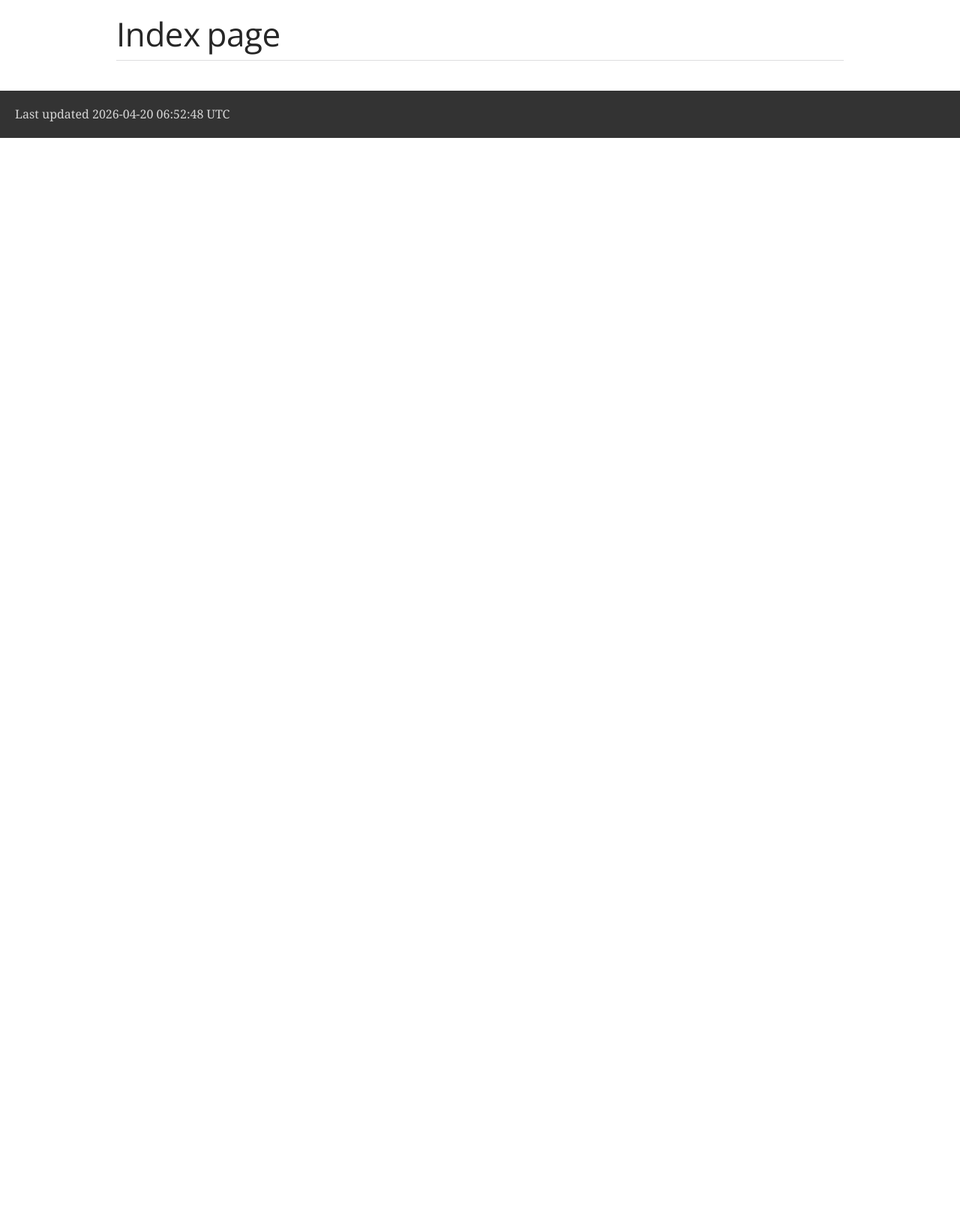
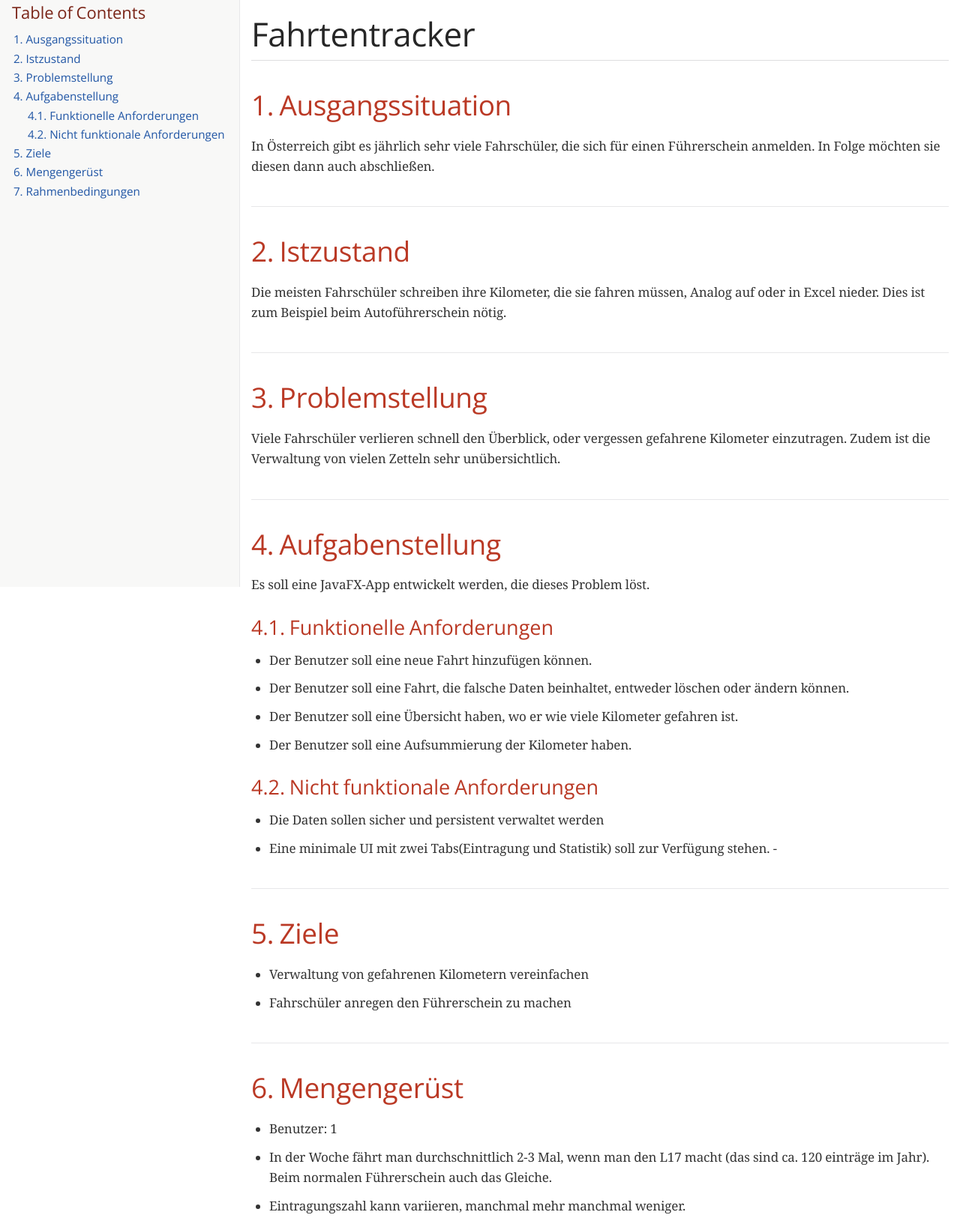
Before and after one commit to JBrunnerhtl/Driving_Tracker_Java_Docs, a plain HTML site: page index.html in a window 1280 px wide. Shown: the part 17-1642 px from the top of the page at 75% size. Before the commit the page ends 800 px from the top, so only its background shows below. Drawn offline with nearby package versions, Linux system fonts and the light colour scheme; a web font is replaced by a local one.

Commit message:
Deploying to gh-pages from @ JBrunnerhtl/Driving_Tracker_Java_Docs@8c93845af6f8a0d8375fcdff294f30f35becec4d 🚀

```diff
--- a/index.html
+++ b/index.html
@@ -6,7 +6,7 @@
 <meta name="viewport" content="width=device-width, initial-scale=1.0">
 <meta name="generator" content="Asciidoctor 2.0.20">
 <link rel="icon" type="image/png" href="themes/favicon.png">
-<title>Index page</title>
+<title>Fahrtentracker</title>
 <link rel="stylesheet" href="https://fonts.googleapis.com/css?family=Open+Sans:300,300italic,400,400italic,600,600italic%7CNoto+Serif:400,400italic,700,700italic%7CDroid+Sans+Mono:400,700">
 <style>
 /*! Asciidoctor default stylesheet | MIT License | https://asciidoctor.org */
@@ -435,16 +435,148 @@ body.book #toc,body.book #preamble,body.book h1.sect0,body.book .sect1>h2{page-b
 </style>
 <link rel="stylesheet" href="https://cdnjs.cloudflare.com/ajax/libs/font-awesome/4.7.0/css/font-awesome.min.css">
 </head>
-<body class="article">
+<body class="article toc2 toc-left">
 <div id="header">
-<h1>Index page</h1>
+<h1>Fahrtentracker</h1>
+<div id="toc" class="toc2">
+<div id="toctitle">Table of Contents</div>
+<ul class="sectlevel1">
+<li><a href="#_ausgangssituation">1. Ausgangssituation</a></li>
+<li><a href="#_istzustand">2. Istzustand</a></li>
+<li><a href="#_problemstellung">3. Problemstellung</a></li>
+<li><a href="#_aufgabenstellung">4. Aufgabenstellung</a>
+<ul class="sectlevel2">
+<li><a href="#_funktionelle_anforderungen">4.1. Funktionelle Anforderungen</a></li>
+<li><a href="#_nicht_funktionale_anforderungen">4.2. Nicht funktionale Anforderungen</a></li>
+</ul>
+</li>
+<li><a href="#_ziele">5. Ziele</a></li>
+<li><a href="#_mengengerüst">6. Mengengerüst</a></li>
+<li><a href="#_rahmenbedingungen">7. Rahmenbedingungen</a></li>
+</ul>
+</div>
 </div>
 <div id="content">
-
+<div class="sect1">
+<h2 id="_ausgangssituation"><a class="anchor" href="#_ausgangssituation"></a>1. Ausgangssituation</h2>
+<div class="sectionbody">
+<div class="paragraph">
+<p>In Österreich gibt es jährlich sehr viele Fahrschüler, die sich für einen Führerschein anmelden. In Folge möchten sie diesen dann auch abschließen.</p>
+</div>
+</div>
+</div>
+<div class="sect1">
+<h2 id="_istzustand"><a class="anchor" href="#_istzustand"></a>2. Istzustand</h2>
+<div class="sectionbody">
+<div class="paragraph">
+<p>Die meisten Fahrschüler schreiben ihre Kilometer, die sie fahren müssen, Analog auf oder in Excel nieder. Dies ist zum Beispiel beim Autoführerschein nötig.</p>
+</div>
+</div>
+</div>
+<div class="sect1">
+<h2 id="_problemstellung"><a class="anchor" href="#_problemstellung"></a>3. Problemstellung</h2>
+<div class="sectionbody">
+<div class="paragraph">
+<p>Viele Fahrschüler verlieren schnell den Überblick, oder vergessen gefahrene Kilometer einzutragen. Zudem ist die Verwaltung von vielen Zetteln sehr unübersichtlich.</p>
+</div>
+</div>
+</div>
+<div class="sect1">
+<h2 id="_aufgabenstellung"><a class="anchor" href="#_aufgabenstellung"></a>4. Aufgabenstellung</h2>
+<div class="sectionbody">
+<div class="paragraph">
+<p>Es soll eine JavaFX-App entwickelt werden, die dieses Problem löst.</p>
+</div>
+<div class="sect2">
+<h3 id="_funktionelle_anforderungen"><a class="anchor" href="#_funktionelle_anforderungen"></a>4.1. Funktionelle Anforderungen</h3>
+<div class="ulist">
+<ul>
+<li>
+<p>Der Benutzer soll eine neue Fahrt hinzufügen können.</p>
+</li>
+<li>
+<p>Der Benutzer soll eine Fahrt, die falsche Daten beinhaltet, entweder löschen oder ändern können.</p>
+</li>
+<li>
+<p>Der Benutzer soll eine Übersicht haben, wo er wie viele Kilometer gefahren ist.</p>
+</li>
+<li>
+<p>Der Benutzer soll eine Aufsummierung der Kilometer haben.</p>
+</li>
+</ul>
+</div>
+</div>
+<div class="sect2">
+<h3 id="_nicht_funktionale_anforderungen"><a class="anchor" href="#_nicht_funktionale_anforderungen"></a>4.2. Nicht funktionale Anforderungen</h3>
+<div class="ulist">
+<ul>
+<li>
+<p>Die Daten sollen sicher und persistent verwaltet werden</p>
+</li>
+<li>
+<p>Eine minimale UI mit zwei Tabs(Eintragung und Statistik) soll zur Verfügung stehen.
+-</p>
+</li>
+</ul>
+</div>
+</div>
+</div>
+</div>
+<div class="sect1">
+<h2 id="_ziele"><a class="anchor" href="#_ziele"></a>5. Ziele</h2>
+<div class="sectionbody">
+<div class="ulist">
+<ul>
+<li>
+<p>Verwaltung von gefahrenen Kilometern vereinfachen</p>
+</li>
+<li>
+<p>Fahrschüler anregen den Führerschein zu machen</p>
+</li>
+</ul>
+</div>
+</div>
+</div>
+<div class="sect1">
+<h2 id="_mengengerüst"><a class="anchor" href="#_mengengerüst"></a>6. Mengengerüst</h2>
+<div class="sectionbody">
+<div class="ulist">
+<ul>
+<li>
+<p>Benutzer: 1</p>
+</li>
+<li>
+<p>In der Woche fährt man durchschnittlich 2-3 Mal, wenn man den L17 macht (das sind ca. 120 einträge im Jahr). Beim normalen Führerschein auch das Gleiche.</p>
+</li>
+<li>
+<p>Eintragungszahl kann variieren, manchmal mehr manchmal weniger.</p>
+</li>
+</ul>
+</div>
+</div>
+</div>
+<div class="sect1">
+<h2 id="_rahmenbedingungen"><a class="anchor" href="#_rahmenbedingungen"></a>7. Rahmenbedingungen</h2>
+<div class="sectionbody">
+<div class="ulist">
+<ul>
+<li>
+<p>JavaFX</p>
+</li>
+<li>
+<p>Datenbank: H2</p>
+</li>
+<li>
+<p>Pattern: MVC</p>
+</li>
+</ul>
+</div>
+</div>
+</div>
 </div>
 <div id="footer">
 <div id="footer-text">
-Last updated 2026-04-20 06:52:48 UTC
+Last updated 2026-04-21 16:11:26 UTC
 </div>
 </div>
 </body>
```
